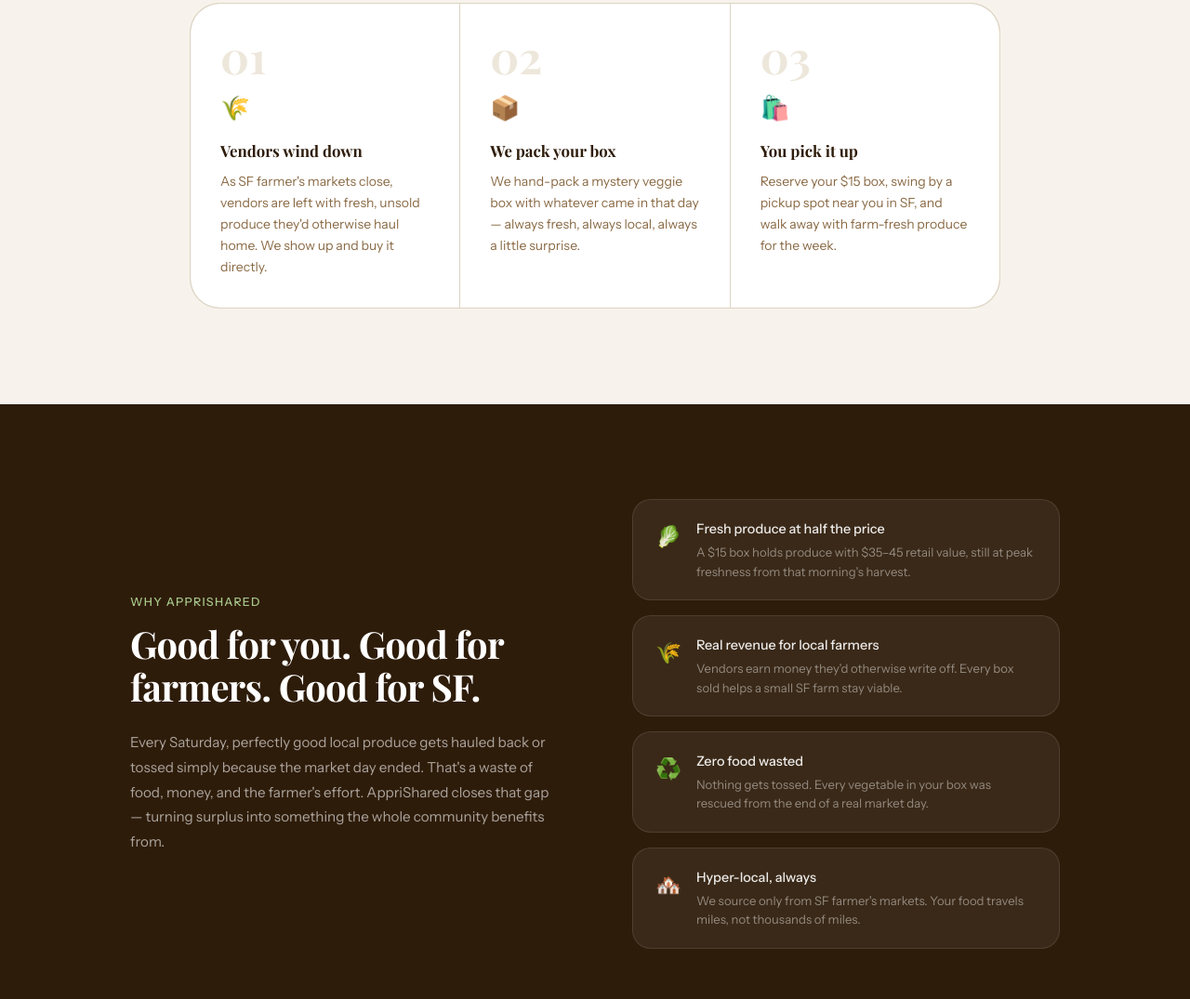
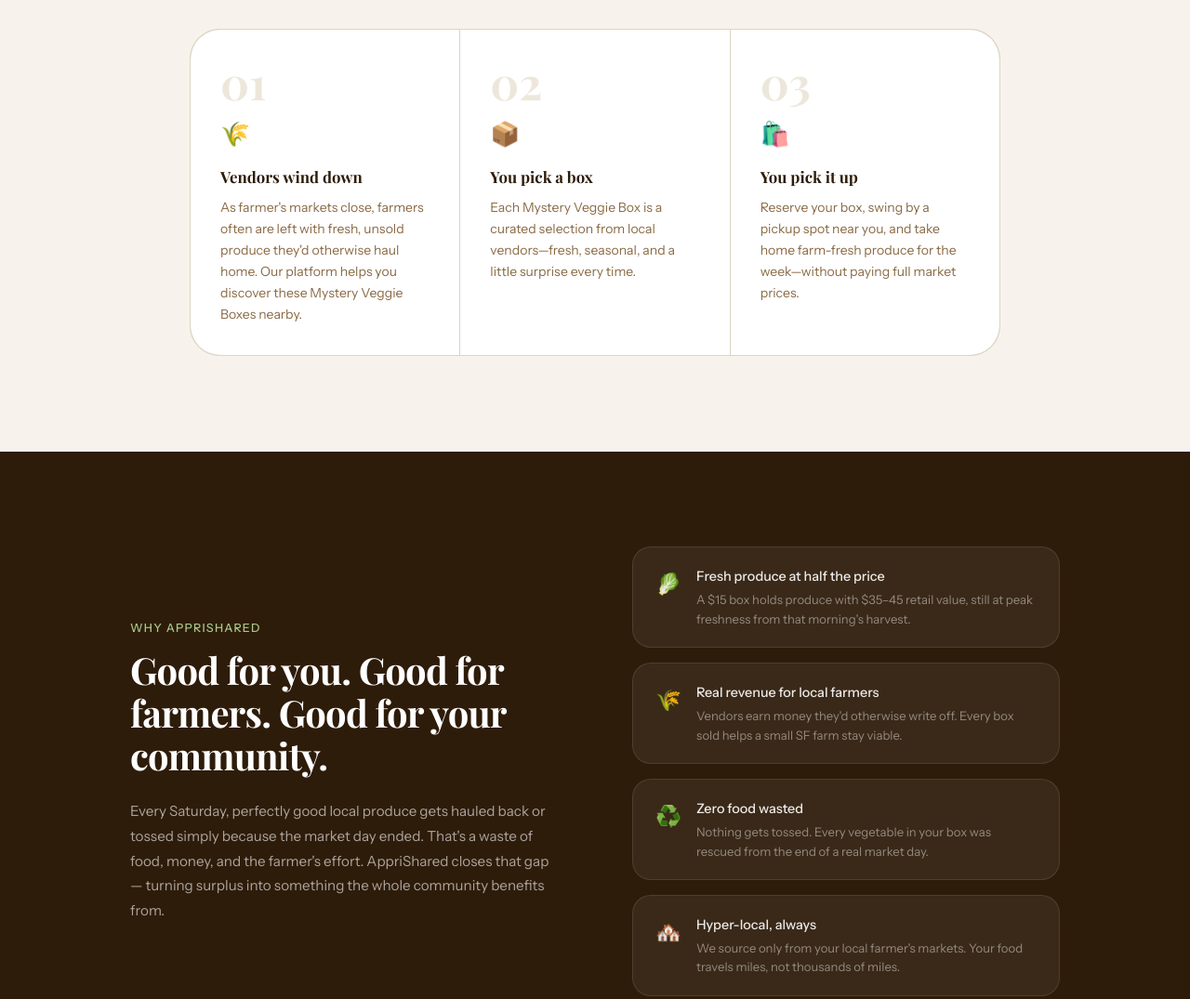
Before and after one commit to jwu25yes/apprishared, a plain HTML site: page index.html in a window 1280 px wide. Shown: the part 1171-2246 px from the top of the page at 93% size. Drawn offline with nearby package versions, Linux system fonts and the light colour scheme; a web font is replaced by a local one.

Commit message:
Update index.html

```diff
--- a/index.html
+++ b/index.html
@@ -3,7 +3,7 @@
 <head>
 <meta charset="UTF-8">
 <meta name="viewport" content="width=device-width, initial-scale=1.0">
-<title>AppriShared — Mystery Veggie Boxes from SF Farmer's Markets</title>
+<title>AppriShared — Mystery Veggie Boxes from Farmer's Markets</title>
 <link rel="preconnect" href="https://fonts.googleapis.com">
 <link rel="preconnect" href="https://fonts.gstatic.com" crossorigin>
 <link href="https://fonts.googleapis.com/css2?family=Playfair+Display:ital,wght@0,700;1,400;1,700&family=Instrument+Sans:wght@400;500&display=swap" rel="stylesheet">
@@ -633,7 +633,7 @@
     <div>
       <div class="hero-city">San Francisco, CA — launching soon</div>
       <h1>A box of fresh local produce. <em>Rescued. Affordable.</em> Yours.</h1>
-      <p class="hero-desc">At the end of every SF farmer's market day, vendors head home with unsold fresh produce. We buy it, pack it into a mystery veggie box, and sell it to you — for just $15.</p>
+      <p class="hero-desc">At the end of every farmer's market day, vendors may head home with unsold fresh produce. Through AppriShared, you can find Mystery Veggie Boxes nearby — local, fresh, and affordable.</p>
 
       <form class="capture-form" id="hero-form" onsubmit="handleSignup(event,'hero')">
         <input class="capture-input" type="email" placeholder="your@email.com" required>
@@ -704,19 +704,19 @@
       <div class="step-num">01</div>
       <span class="step-icon">🌾</span>
       <div class="step-title">Vendors wind down</div>
-      <p class="step-desc">As SF farmer's markets close, vendors are left with fresh, unsold produce they'd otherwise haul home. We show up and buy it directly.</p>
+      <p class="step-desc">As farmer's markets close, farmers often are left with fresh, unsold produce they'd otherwise haul home. Our platform helps you discover these Mystery Veggie Boxes nearby.</p>
     </div>
     <div class="step">
       <div class="step-num">02</div>
       <span class="step-icon">📦</span>
-      <div class="step-title">We pack your box</div>
-      <p class="step-desc">We hand-pack a mystery veggie box with whatever came in that day — always fresh, always local, always a little surprise.</p>
+      <div class="step-title">You pick a box</div>
+      <p class="step-desc">Each Mystery Veggie Box is a curated selection from local vendors—fresh, seasonal, and a little surprise every time.</p>
     </div>
     <div class="step">
       <div class="step-num">03</div>
       <span class="step-icon">🛍️</span>
       <div class="step-title">You pick it up</div>
-      <p class="step-desc">Reserve your $15 box, swing by a pickup spot near you in SF, and walk away with farm-fresh produce for the week.</p>
+      <p class="step-desc">Reserve your box, swing by a pickup spot near you, and take home farm-fresh produce for the week—without paying full market prices.</p>
     </div>
   </div>
 </section>
@@ -726,7 +726,7 @@
   <div class="why-inner">
     <div>
       <span class="section-eyebrow">Why AppriShared</span>
-      <h2 class="section-title">Good for you. Good for farmers. Good for SF.</h2>
+      <h2 class="section-title">Good for you. Good for farmers. Good for your community.</h2>
       <p class="why-desc">Every Saturday, perfectly good local produce gets hauled back or tossed simply because the market day ended. That's a waste of food, money, and the farmer's effort. AppriShared closes that gap — turning surplus into something the whole community benefits from.</p>
     </div>
     <div class="why-cards">
@@ -755,7 +755,7 @@
         <div class="why-card-icon">🏘️</div>
         <div>
           <div class="why-card-title">Hyper-local, always</div>
-          <div class="why-card-desc">We source only from SF farmer's markets. Your food travels miles, not thousands of miles.</div>
+          <div class="why-card-desc">We source only from your local farmer's markets. Your food travels miles, not thousands of miles.</div>
         </div>
       </div>
     </div>
@@ -801,7 +801,7 @@
   </div>
 
   <p style="margin-top:1.5rem;font-size:0.85rem;color:var(--brown-2);text-align:center;">
-    ✦ The mystery is part of the fun — actual contents vary each week based on what SF vendors have available that day.
+    ✦ The mystery is part of the fun — actual contents vary each week based on what your local vendors have available that day.
   </p>
 </section>
 
```
